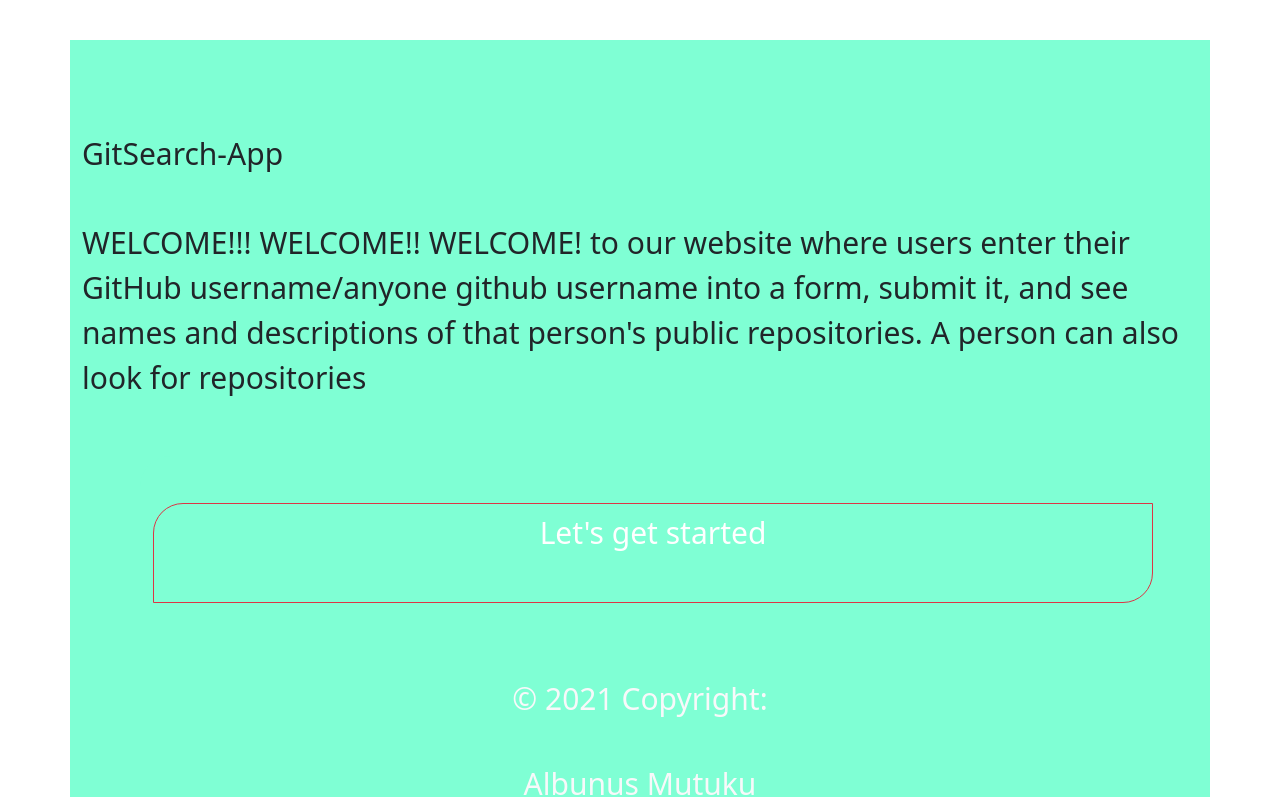
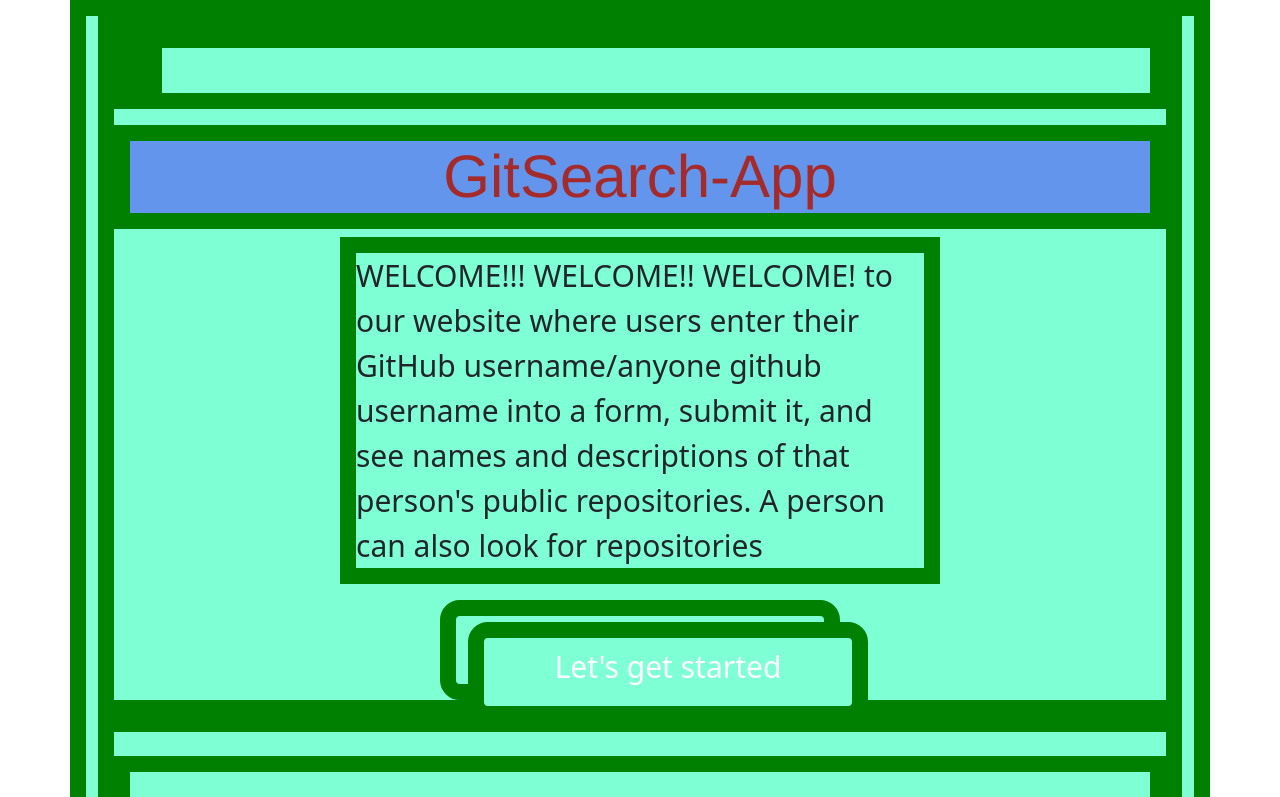
Before and after one commit to albunus/personal-Access-token, an Angular app in the folder Github-search/: page / in a window 1280 px wide. Shown: the top 797 px of the page. Built offline with nearby package versions, Linux system fonts and the light colour scheme.

Commit message:
updating my files

```diff
--- a/Github-search/src/app/landing-page/landing-page.component.css
+++ b/Github-search/src/app/landing-page/landing-page.component.css
@@ -1,11 +1,23 @@
 *{
   background-color: aquamarine;
-  width: 100%;margin-top: 2.5rem;
+  width: 100%;margin-top: 0rem;
   font-size: 30px;
+  border: solid 1rem green;
 
 }
 .btn{
-  border-radius: 30px 0 30px 0;
+  border-radius: 20px;
   height: 100px;
-  width: 1000px;
+  width: 400px;
 }
+h1{
+  align-items: center;
+  text-align: center;
+  font-size: 60px;
+  color: brown;
+  font-family: 'Franklin Gothic Medium', 'Arial Narrow', Arial, sans-serif;
+  background-color: cornflowerblue;
+}
+.para{
+  width: 600px;
+}
--- a/Github-search/src/app/landing-page/landing-page.component.html
+++ b/Github-search/src/app/landing-page/landing-page.component.html
@@ -4,7 +4,7 @@
 >
   <p><i class="fa fa-search fa-2x" aria-hidden="true"></i></p>
   <h1>GitSearch-App</h1>
-  <p>
+  <p class="para">
     WELCOME!!!
     WELCOME!!
     WELCOME!
@@ -16,7 +16,7 @@
 
 
 
-  <div class="page-footer font-small unique-color-dark pt-4 myfoot">
+  <div class="page-footer font-small unique-color-dark pt-4 myfoot footer">
   <div class="footer-copyright  text-center py-3 text-light">
     © 2021 Copyright:
     <p>Albunus Mutuku</p>
--- a/Github-search/src/app/profile-page/profile-page.component.ts
+++ b/Github-search/src/app/profile-page/profile-page.component.ts
@@ -1,3 +1,4 @@
+import { HttpClient } from '@angular/common/http';
 import { Component, OnInit } from '@angular/core';
 import { UserService } from '../service/user/user.service';
 @Component({
@@ -11,7 +12,7 @@ export class ProfilePageComponent implements OnInit {
   repos: any;
   username!: string;
 
-  constructor(private userService:UserService) {
+  constructor(private userService:UserService,private httpClient:HttpClient) {
 
     this.userService.updateProfile(this.username);
     this.userService.getprofileInfo().subscribe(Profile => {
--- a/Github-search/src/environments/environment.ts
+++ b/Github-search/src/environments/environment.ts
@@ -2,11 +2,11 @@
 // `ng build` replaces `environment.ts` with `environment.prod.ts`.
 // The list of file replacements can be found in `angular.json`.
 
-import { access } from "fs";
 
 export const environment = {
   production: false,
-  gitAccessTokenUrl:"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"
+  baseUrl:'https://api.github.com/users/',
+  gitAccessToken:"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"
 };
 
 
```
